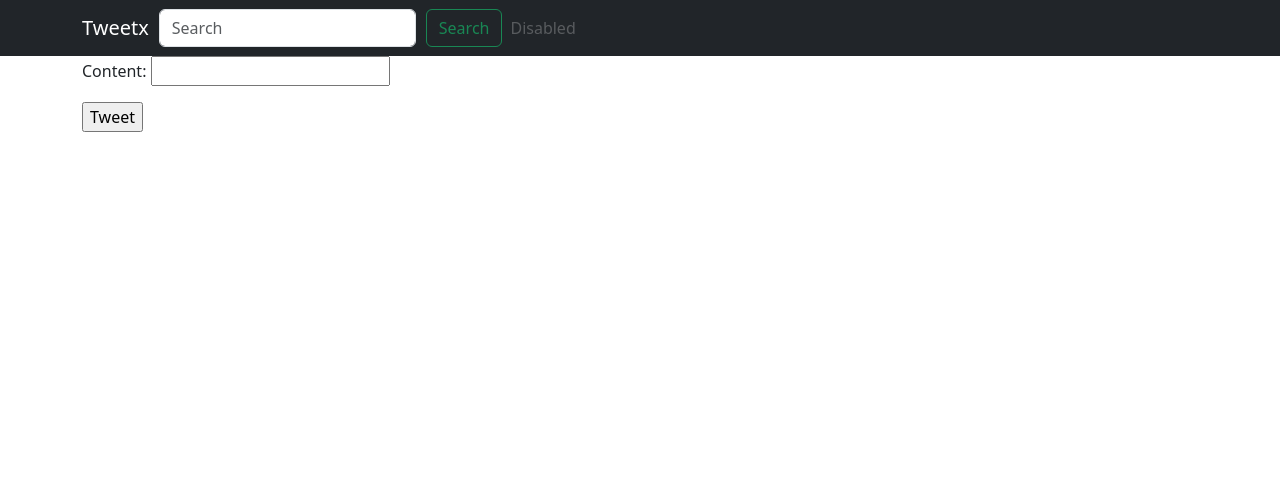
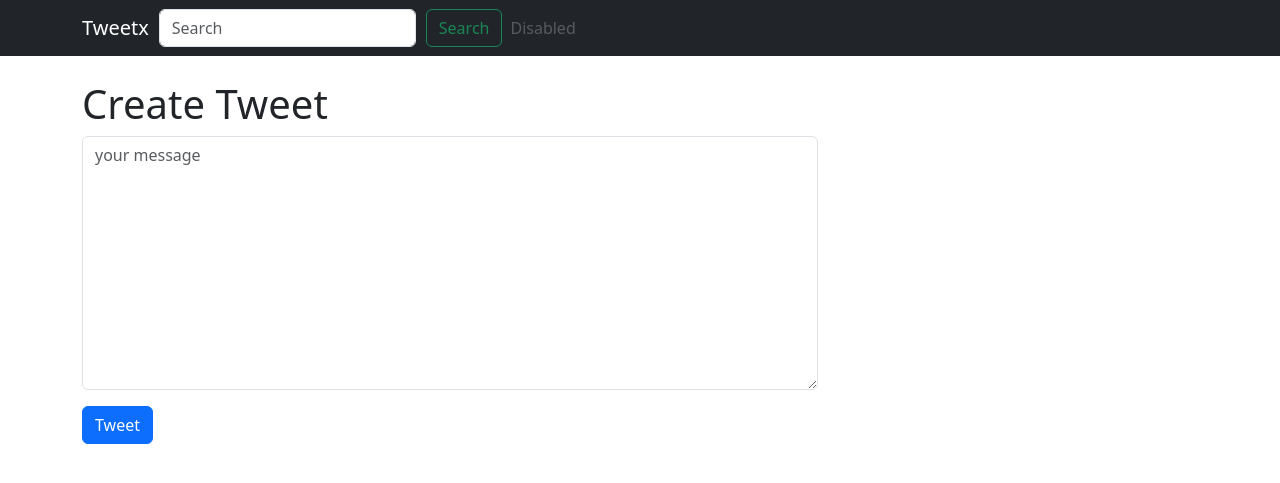
Before and after one commit to Rowky411/tweetx, a Django app: page /tweet/create/ in a window 1280 px wide. Shown: the top 483 px of the page. Run offline with Django 5.2, Linux system fonts and the light colour scheme; a user stored in the database is signed in; some libraries are stand-ins or nearby versions.

Commit message:
create_tweet

```diff
--- a/src/templates/base.html
+++ b/src/templates/base.html
@@ -10,6 +10,7 @@
   </head>
   <body>
     {% include "navbar.html" %}
+    </br>
     <div class='container'>
 
         {% block content %}
--- a/src/templates/navbar.html
+++ b/src/templates/navbar.html
@@ -1,5 +1,5 @@
 <nav class="navbar navbar-expand-lg navbar-dark bg-dark">
-    <div class=container>
+<div class=container>
 
     <a class="navbar-brand" style="margin-right: 10px;" href="{% url "home" %}">Tweetx</a>
     <button class="navbar-toggler" type="button" data-toggle="collapse" data-target="#navbarSupportedContent" aria-controls="navbarSupportedContent" aria-expanded="false" aria-label="Toggle navigation">
@@ -18,4 +18,4 @@
 
     </div>
 </div>
-  </nav>
+</nav>
--- a/src/tweets/forms.py
+++ b/src/tweets/forms.py
@@ -5,6 +5,7 @@ from .models import Tweet
 
 
 class TweetModelForm(forms.ModelForm):
+    content = forms.CharField(label='', widget=forms.Textarea(attrs={'placeholder': "your message", "class": "form-control"}))
     class Meta:
         model = Tweet
         fields = [
--- a/src/tweets/templates/tweets/create_view.html
+++ b/src/tweets/templates/tweets/create_view.html
@@ -3,6 +3,12 @@
 {% block title %}Create Tweet | {{ block.super }}{% endblock title %}
 
 {% block content %}
-{% include "tweets/form.html" with form=form btn_title='Tweet' %}
+
+<div class='row'>
+    <div class='col-sm-8 col-sm-offset-2'>
+        <h1>Create Tweet</h1>
+        {% include "tweets/form.html" with form=form btn_title='Tweet' %}
+    </div>
+</div>
 
 {% endblock content %}
--- a/src/tweets/templates/tweets/form.html
+++ b/src/tweets/templates/tweets/form.html
@@ -1,5 +1,5 @@
-<form class="form" method="post" action="">
+<form class="form" method="post" action="{% if action_url %} {{ action_url }} {% endif %}">
     {% csrf_token %}
     {{ form.as_p }}
-    <input type="submit" value="{{btn_title}}"/>
+    <input class='btn btn-primary' type="submit" value="{{btn_title}}"/>
 </form>
--- a/src/tweets/templates/tweets/tweet_detail.html
+++ b/src/tweets/templates/tweets/tweet_detail.html
@@ -3,8 +3,8 @@
 {% block content %}
 
 <div class='row'>
-    <div class='col-sm-3 col-xs-12' style='bg-color:red;'>
-        <h1> {{ request.user }} </h1>
+    <div class='col-sm-3 col-xs-12' style='background-color:red;'>
+        <h1> {{ object.user }} </h1>
     </div>
 
     <div class='col-sm-9 col-xs-12'>
--- a/src/tweets/urls.py
+++ b/src/tweets/urls.py
@@ -1,3 +1,4 @@
+from django.views.generic.base import RedirectView
 
 from django.urls import path
 from .views import (
@@ -11,7 +12,7 @@ from .views import (
 app_name = 'tweets'
 
 urlpatterns = [
-    path('', TweetListView.as_view(), name='list'),
+    path('/', RedirectView.as_view(url="/"), name='list'),
     path('create/', TweetCreateView.as_view(), name='create'),  # /tweet/create/
     path('<int:pk>/', TweetDetailView.as_view(), name='detail'),  # /tweet/<pk>/
     path('<int:pk>/update/', TweetUpdateView.as_view(), name='update'),  # /tweet/<pk>/update/
--- a/src/tweets/views.py
+++ b/src/tweets/views.py
@@ -47,4 +47,6 @@ class TweetListView(ListView):
 
     def get_context_data(self, *args, **kwargs):
         context = super(TweetListView, self).get_context_data(*args, **kwargs)
+        context['create_form'] = TweetModelForm()
+        context['create_url'] = reverse_lazy("tweet:create")
         return context
--- a/src/tweetx/urls.py
+++ b/src/tweetx/urls.py
@@ -21,11 +21,12 @@ from django.urls import path, include
 from django.conf import settings
 from django.conf.urls.static import static
 
+from tweets.views import TweetListView
 from . import views
 
 urlpatterns = [
     path('admin/', admin.site.urls),
-    path('', views.home, name='home'),
+    path('', TweetListView.as_view(), name='home'),
     path('tweet/', include('tweets.urls', namespace='tweet')),
 ]
 
```
Also changed, not shown: src/tweets/templates/tweets/detail_view.html (+7 -4 lines), src/tweets/templates/tweets/tweet_list.html (+7 -0 lines), src/db.sqlite3.
